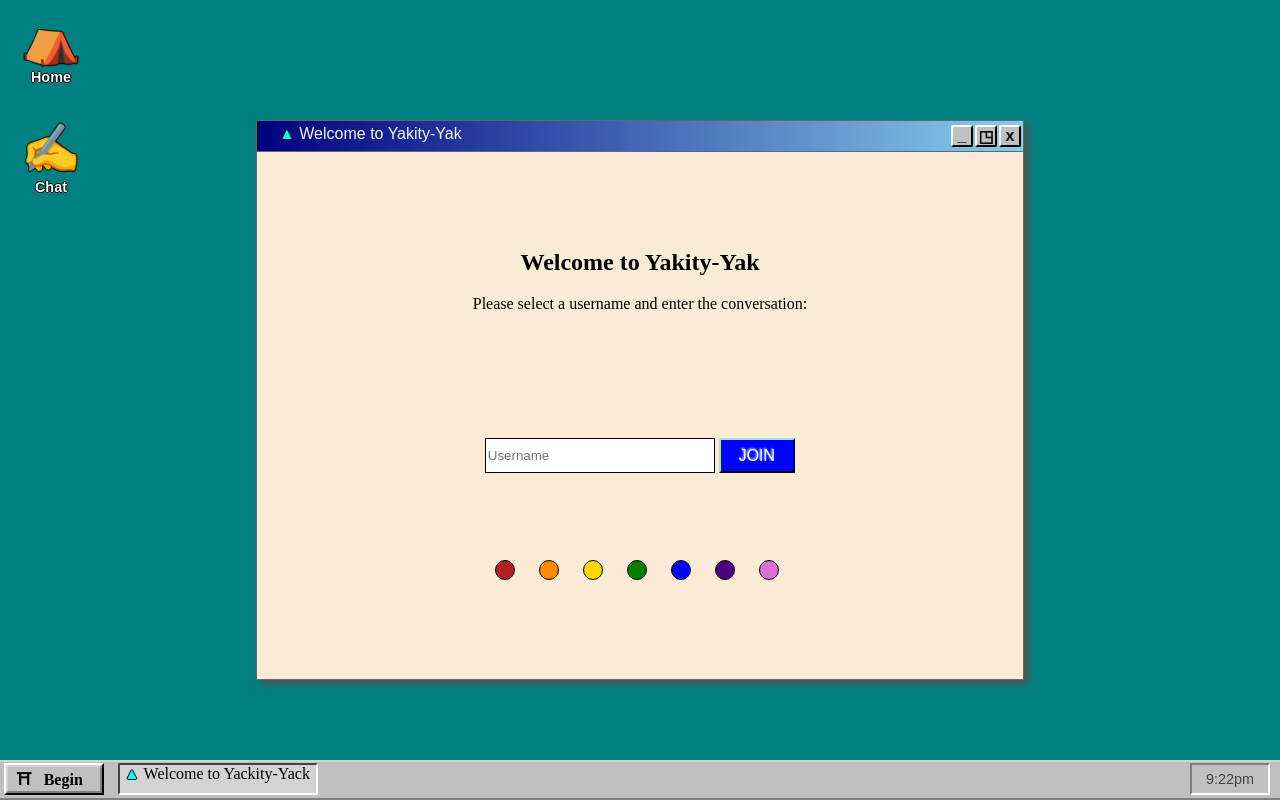
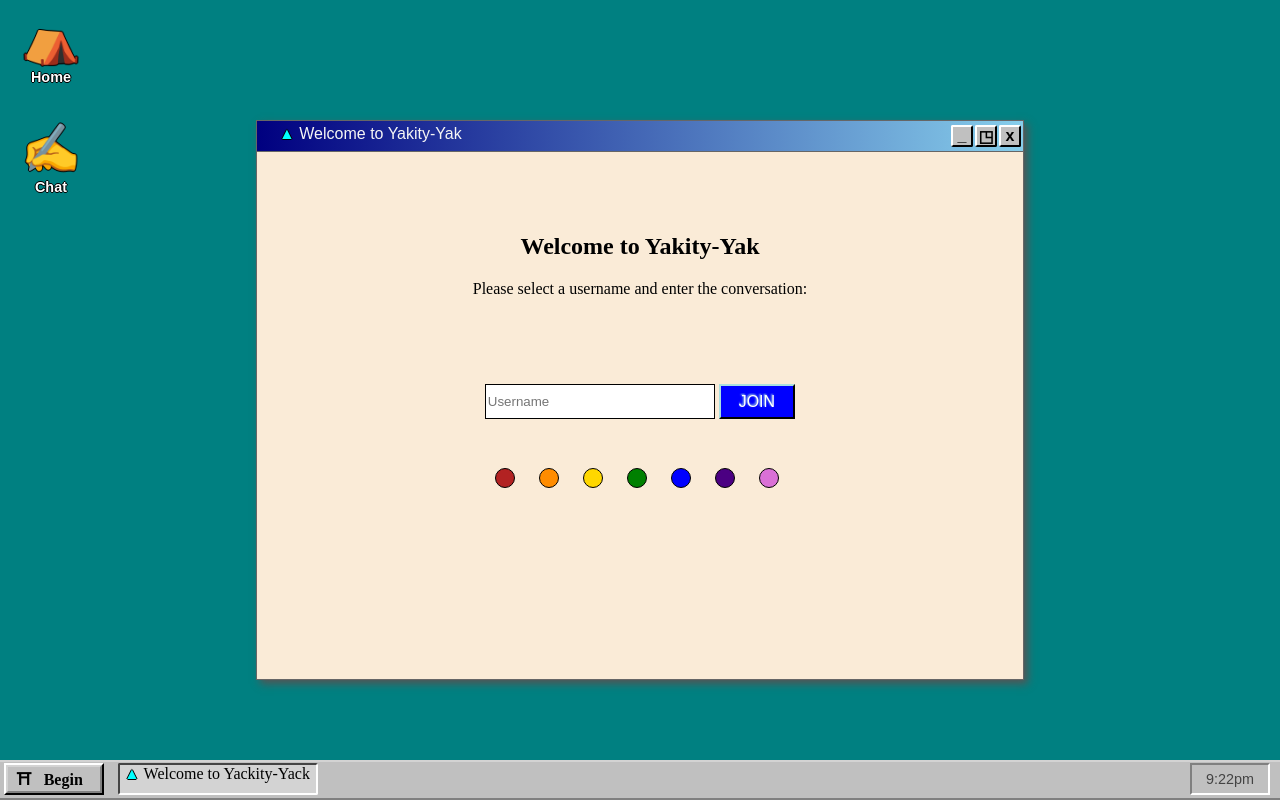
Before and after one commit to AAShemul/yakity-yak, a website: page index.html in a window 1280 px wide. Drawn offline with nearby package versions, Linux system fonts and the light colour scheme.

Commit message:
Made adjustments for windows as well as for alternate aspect ratios. Should look better accross platforms now.

```diff
--- a/resources/login.css
+++ b/resources/login.css
@@ -14,6 +14,7 @@ body {
 
 .container.chatapp {
     width: 60%;
+    min-width: 750px;
     height: 70%;
     border: 1px solid #666;
     margin: 0;
@@ -30,6 +31,7 @@ body {
 
 .container.homeapp {
     width: 40%;
+    min-width: 450px;
     height: 45%;
     border: 1px solid #666;
     margin: 0;
@@ -47,6 +49,7 @@ body {
 
 .container.userinfo, .container.readme {
     width: 20%;
+    min-width: 400px;
     height: 44%;
     border: 1px solid #666;
     margin: 0;
@@ -82,7 +85,7 @@ body {
     cursor: default;
 }
 
-.container span, .home-container span {
+.container span {
     display: inline-block;
     position: absolute;
     left: 22px;
@@ -144,9 +147,8 @@ body {
 }
 
 .welcome {
-    margin-top: 10%;
+    margin-top: 8%;
     display: block;
-    width: 100%;
     text-align: center;
     height: auto;
     font-family: serif;
@@ -156,7 +158,7 @@ body {
     text-align: center;
     display: block;
     width: 100%;
-    margin-top: 10%;
+    margin-top: 5%;
 }
 
 input {
@@ -202,7 +204,7 @@ input {
 .colorbox {
     width: 310px;
     display: block;
-    margin: 10% auto;
+    margin: 5% auto;
     height: auto;
 }
 
@@ -475,6 +477,7 @@ iframe {
 .begin-menu li {
     height: 50px;
     width: 100%;
+    min-width: 200px;
     margin: 0;
     font-size: 1.5em;
     padding-left: 25px;
--- a/resources/main.css
+++ b/resources/main.css
@@ -11,7 +11,6 @@ body {
 }
 
 #chatWindow {
-    height: 300px;
     width: 100%;
     height: 75%;
     background-color: whitesmoke;
@@ -25,7 +24,7 @@ body {
     text-align: center;
     display: block;
     width: 100%;
-    margin-top: 10%;
+    margin-top: 2%;
 }
 
 input {
```
